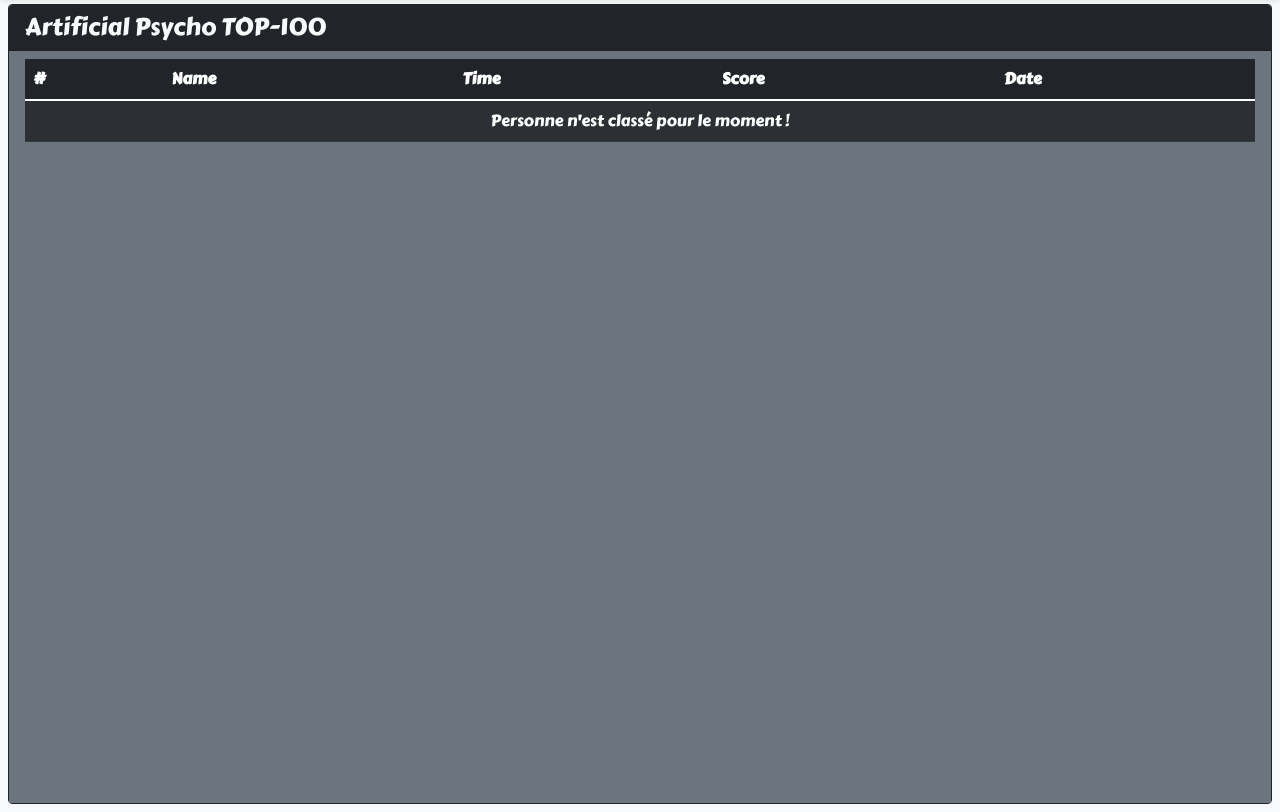
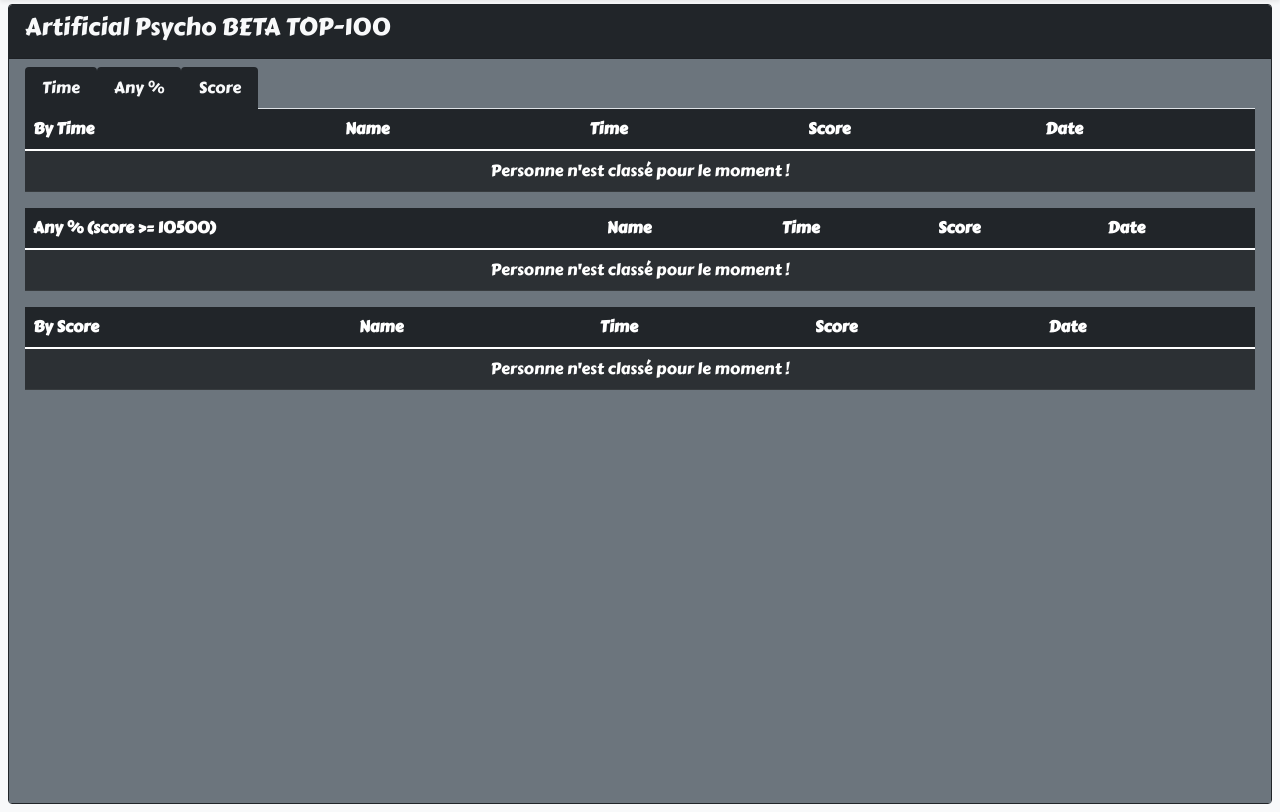
Before and after one commit to Strikeshyni/WebSite-ArtificialPsycho, a PHP site: page /scoreboard.php in a window 1280 px wide. Shown: the part 56-868 px from the top of the page. Run offline with PHP 8.4, Linux system fonts and the light colour scheme; data that the repository does not hold is empty; some libraries are stand-ins or nearby versions.

Commit message:
scoreboard changement

```diff
--- a/scoreboard.php
+++ b/scoreboard.php
@@ -12,19 +12,40 @@ $myheader=new Header();
 $myheader->addheader(1);
 echo $myheader->getaddheader();
 
-$querry = $database->query("SELECT * FROM `scoreboard` ORDER BY `Time` ASC,`Score` DESC,`Date` ASC LIMIT 100");
+$resultTime = $database->query("SELECT * FROM `scoreboard` ORDER BY `Time` ASC,`Score` DESC,`Date` ASC LIMIT 100");
+$resultAny = $database->query("SELECT * FROM `scoreboard` WHERE `Score` >= 10500 ORDER BY `Time` ASC,`Score` DESC,`Date` ASC LIMIT 100");
+$resultScore = $database->query("SELECT * FROM `scoreboard` ORDER BY `Score` DESC,`Time` ASC,`Date` ASC LIMIT 100");
+?>
 
-$rank = 1;
+<p style='margin-top:60px;'></p>
 
-echo "
-<p style='margin-top:60px;'>
 <div class='card border border-dark mx-2 mb-2 vh-100'>
-<h4 class='card-header bg-dark text-light justify-content-center'>Artificial Psycho TOP-100</h4>
+
+<div class='card-header bg-dark text-light d-inline-flex justify-content-between'>
+<h4 class="align-middle">Artificial Psycho BETA TOP-100</h4>
+</div>
+
 <div class='card-body bg-secondary h-auto py-2'>
+
+<ul class="nav nav-tabs">
+  <li class="nav-item">
+    <a href="#time" class="nav-link bg-dark text-light" role="tab" data-toggle="tab">Time</a>
+  </li>
+  <li class="nav-item">
+    <a href="#any" class="nav-link bg-dark text-light" role="tab" data-toggle="tab">Any %</a>
+  </li>
+  <li class="nav-item">
+    <a href="#score" class="nav-link bg-dark text-light" role="tab" data-toggle="tab">Score</a>
+  </li>
+</ul>
+
+<div class="tab-content">
+<div class="tab-pane active" role="tabpanel" id="time">
+
 <table class='table table-striped table-dark'>
   <thead>
     <tr>
-      <th scope='col'>#</th>
+      <th scope='col'>By Time</th>
       <th scope='col'>Name</th>
       <th scope='col'>Time</th>
       <th scope='col'>Score</th>
@@ -32,9 +53,9 @@ echo "
     </tr>
   </thead>
   <tbody>
-";
-
-while ($line = $querry->fetch_assoc()){
+  <?php
+$rank = 1;
+while ($line = $resultTime->fetch_assoc()){
     echo"
     <tr>
       <th scope='row'>$rank</th>
@@ -51,11 +72,130 @@ if($rank == 1){
       <td colspan='5' class='text-center'>Personne n'est classé pour le moment !</td>
     </tr>";
 }
-
 ?>
 </tbody>
 </table>
 </div>
+
+<div class="tab-pane active" role="tabpanel" id="any">
+
+<table class='table table-striped table-dark'>
+  <thead>
+    <tr>
+      <th scope='col'>Any % (score >= 10500)</th>
+      <th scope='col'>Name</th>
+      <th scope='col'>Time</th>
+      <th scope='col'>Score</th>
+      <th scope='col'>Date</th>
+    </tr>
+  </thead>
+  <tbody>
+  <?php
+$rank = 1;
+while ($line = $resultAny->fetch_assoc()){
+    echo"
+    <tr>
+      <th scope='row'>$rank</th>
+      <td>".$line["Name"]."</td>
+      <td>".$line["Time"]."</td>
+      <td>".$line["Score"]."</td>
+      <td>".$line["Date"]."</td>
+    </tr>";
+    $rank++;
+}
+if($rank == 1){
+  echo"
+    <tr>
+      <td colspan='5' class='text-center'>Personne n'est classé pour le moment !</td>
+    </tr>";
+}
+?>
+</tbody>
+</table>
 </div>
+
+<div class="tab-pane active" role="tabpanel" id="score">
+
+<table class='table table-striped table-dark'>
+  <thead>
+    <tr>
+      <th scope='col'>By Score</th>
+      <th scope='col'>Name</th>
+      <th scope='col'>Time</th>
+      <th scope='col'>Score</th>
+      <th scope='col'>Date</th>
+    </tr>
+  </thead>
+  <tbody>
+  <?php
+$rank = 1;
+while ($line = $resultScore->fetch_assoc()){
+    echo"
+    <tr>
+      <th scope='row'>$rank</th>
+      <td>".$line["Name"]."</td>
+      <td>".$line["Time"]."</td>
+      <td>".$line["Score"]."</td>
+      <td>".$line["Date"]."</td>
+    </tr>";
+    $rank++;
+}
+if($rank == 1){
+  echo"
+    <tr>
+      <td colspan='5' class='text-center'>Personne n'est classé pour le moment !</td>
+    </tr>";
+}
+?>
+</tbody>
+</table>
+</div>
+
+</div>
+
+</div>
+</div>
+
+<?php
+/*
+<div class="tab-pane fade" id="Any" role="tabpanel" aria-labelledby="Any-tab">
+<table class='table table-striped table-dark'>
+  <thead>
+    <tr>
+      <th scope='col'>#</th>
+      <th scope='col'>Name</th>
+      <th scope='col'>Time</th>
+      <th scope='col'>Score</th>
+      <th scope='col'>Date</th>
+    </tr>
+  </thead>
+  <tbody>
+
+$rank = 1;
+while ($line = $resultTime->fetch_assoc()){
+    echo"
+    <tr>
+      <th scope='row'>$rank</th>
+      <td>".$line["Name"]."</td>
+      <td>".$line["Time"]."</td>
+      <td>".$line["Score"]."</td>
+      <td>".$line["Date"]."</td>
+    </tr>";
+    $rank++;
+}
+if($rank == 1){
+  echo"
+    <tr>
+      <td colspan='5' class='text-center'>Personne n'est classé pour le moment !</td>
+    </tr>";
+}
+</tbody>
+</table>
+</div>
+*/
+?>
+
+<script src="https://ajax.googleapis.com/ajax/libs/jquery/2.1.4/jquery.min.js"></script>
+<script src="node_modules\bootstrap\dist\js\bootstrap.js"></script>
 </body>
 </html>
```
